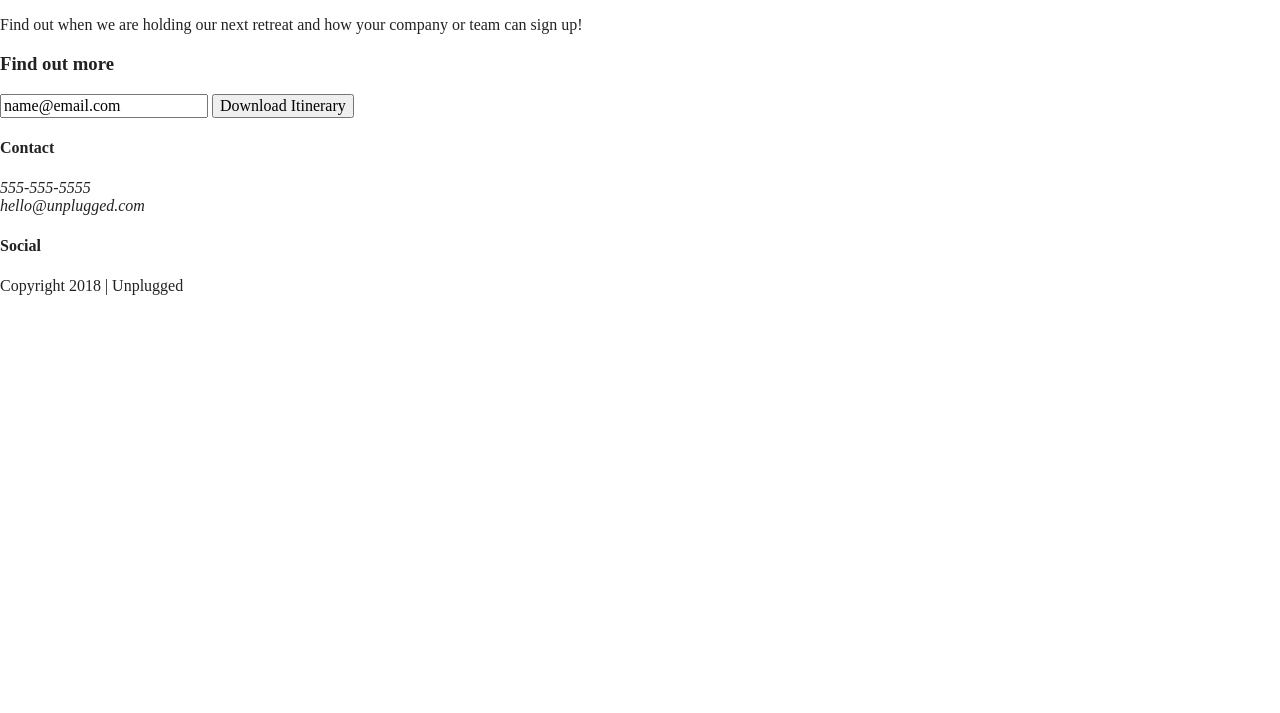
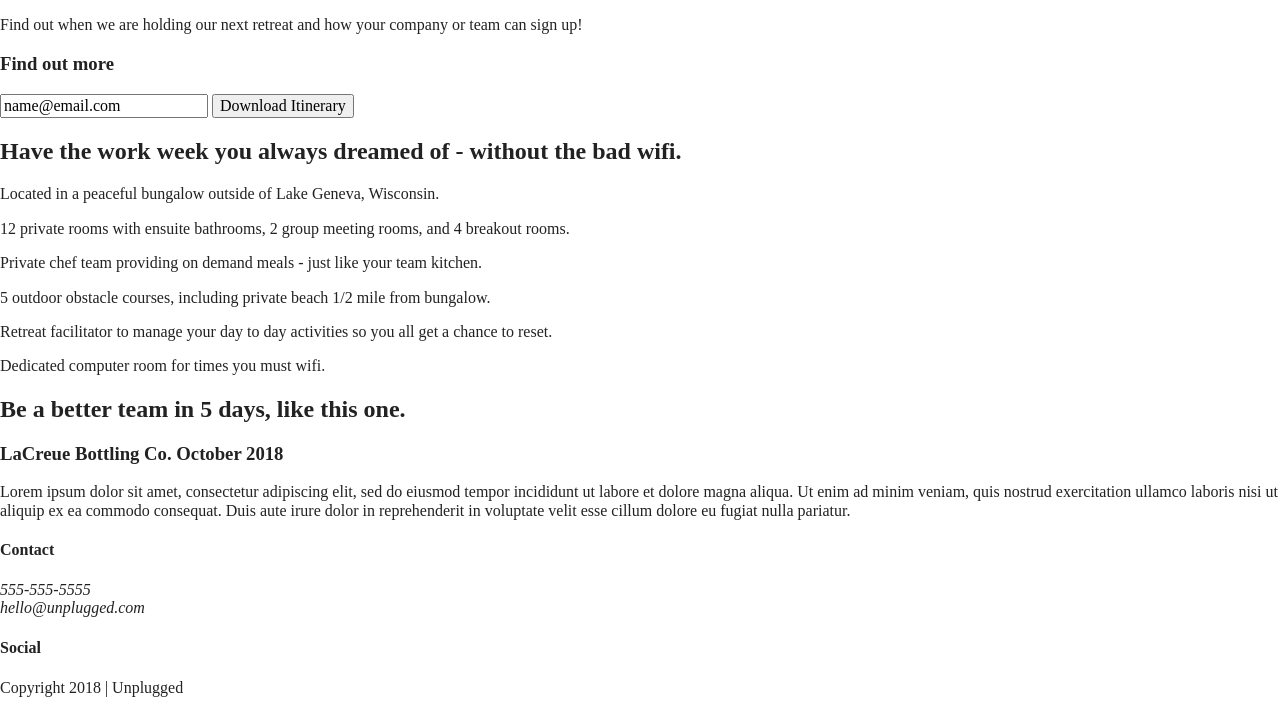
Before and after one commit to Ambarella-azul/unplugged-retreat, a website built with Parcel: page index.html in a window 1280 px wide. Shown: the part 176-889 px from the top of the page. Before the commit the page ends 800 px from the top, so only its background shows below. Built offline with nearby package versions, Linux system fonts and the light colour scheme.

Commit message:
fith commit with html base code

```diff
--- a/index.html
+++ b/index.html
@@ -66,6 +66,63 @@
 
       </div>
     </aside>
+
+    <section class="features">
+      <div class="content-wrapper">
+        <h2>Have the work week you always dreamed of - without the bad wifi.</h2>
+        <!-- Add Features content here-->
+        <div class="feature-items">
+          <article>
+            <p class="fontawesome-icon"></p>
+            <p class="features-item-description">Located in a peaceful bungalow outside of Lake Geneva, Wisconsin.</p>
+          </article>
+
+          <article>
+            <p class="fontawesome-icon"></p>
+            <p class="features-item-description">12 private rooms with ensuite bathrooms, 2 group meeting rooms, and 4 breakout rooms.</p>
+          </article>
+
+          <article>
+            <p class="fontawesome-icon"></p>
+            <p class="features-item-description">Private chef team providing on demand meals - just like your team kitchen.</p>
+          </article>
+
+          <article>
+            <p class="fontawesome-icon"></p>
+            <p class="features-item-description">5 outdoor obstacle courses, including private beach 1/2 mile from bungalow.</p>
+          </article>
+
+          <article>
+            <p class="fontawesome-icon"></p>
+            <p class="features-item-description">Retreat facilitator to manage your day to day activities so you all get a chance to reset.</p>
+          </article>
+
+          <article>
+            <p class="fontawesome-icon"></p>
+            <p class="features-item-description">Dedicated computer room for times you must wifi.</p>
+          </article>
+        </div>
+
+
+      </div>
+    </section>
+
+    <section class="reviews">
+      <div class="content-wrapper">
+        <h2>Be a better team in 5 days, like this one.</h2>
+        <article>
+          <div>
+            <h3>LaCreue Bottling Co. October 2018</h3>
+            <p>Lorem ipsum dolor sit amet, consectetur adipiscing elit, sed do eiusmod tempor incididunt ut labore et
+               dolore magna aliqua. Ut enim ad minim veniam, quis nostrud exercitation ullamco laboris nisi ut aliquip
+               ex ea commodo consequat. Duis aute irure dolor in reprehenderit in voluptate velit esse cillum dolore eu
+               fugiat nulla pariatur.
+            </p>
+          </div>
+        </article>
+      </div>
+    </section>
+
   </main> <!-- main wrapper-->
 
   <footer>
@@ -83,18 +140,17 @@
 
         <div class="social">
           <h4>Social</h4>
+          <div class="social-icons">
+            <p><a href="https://www.facebook.com/unplugged" target="_blank"></a></p>
 
-              <div class="social-icons">
-                  <p><a href="https://www.facebook.com/unplugged" target="_blank"></a></p>
-                  <!-- other social links here -->
+            <p><a href="https://twitter.com/unplugged" target="_blank"></a></p>
 
-                  <p><a href="https://twitter.com/unplugged" target="_blank"></a></p>
+            <p><a href="https://instagram.com/unplugged" target="_blank"></a></p>
+          </div> <!-- footer social-icons ends -->
+        </div> <!-- footer social ends -->
+      </div> <!-- footer content ends -->
+    </div> <!--footer content-wrapper ends-->
 
-                  <p><a href="https://instagram.com/unplugged" target="_blank"></a></p>
-              </div>
-          </div>
-      </div> <!-- footer content ends -->
-  </div> <!--footer content-wrapper ends-->
 
   <div class="copyright">
     <p>Copyright 2018 | Unplugged</p>
```
